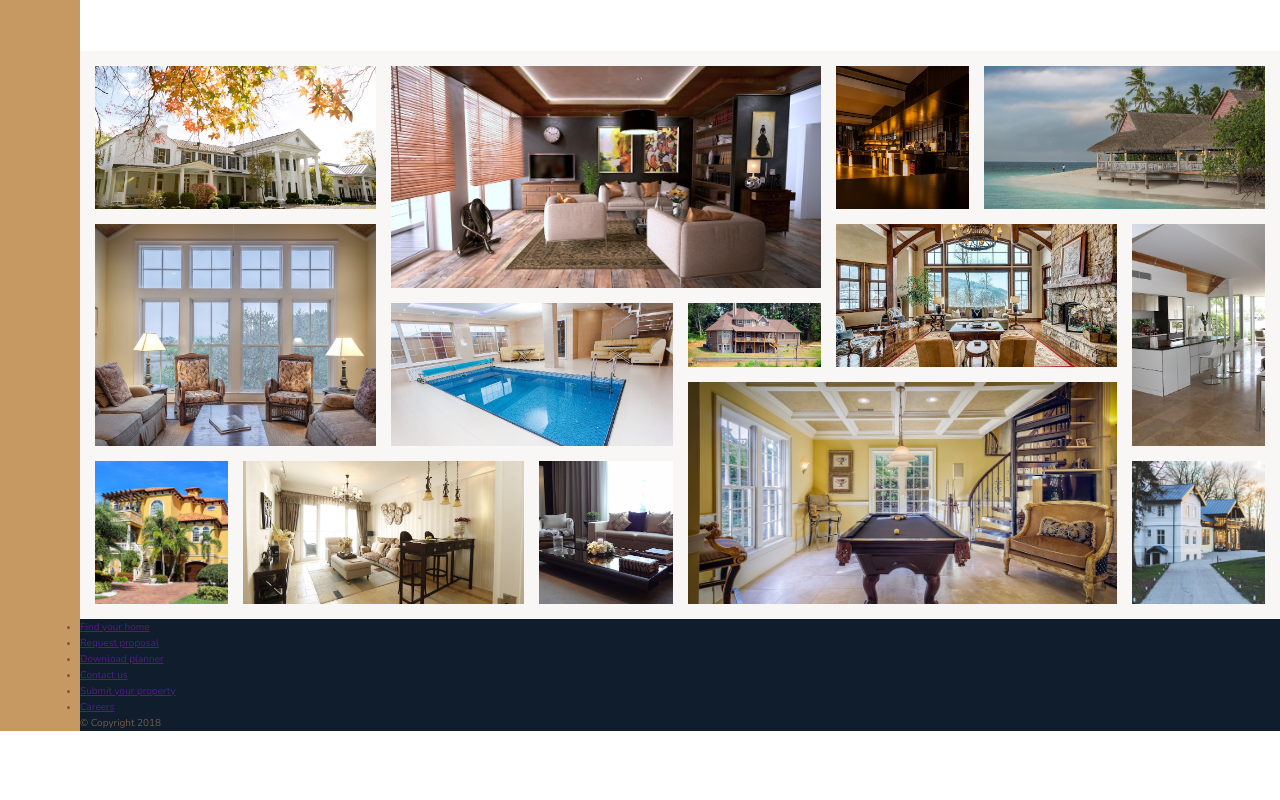
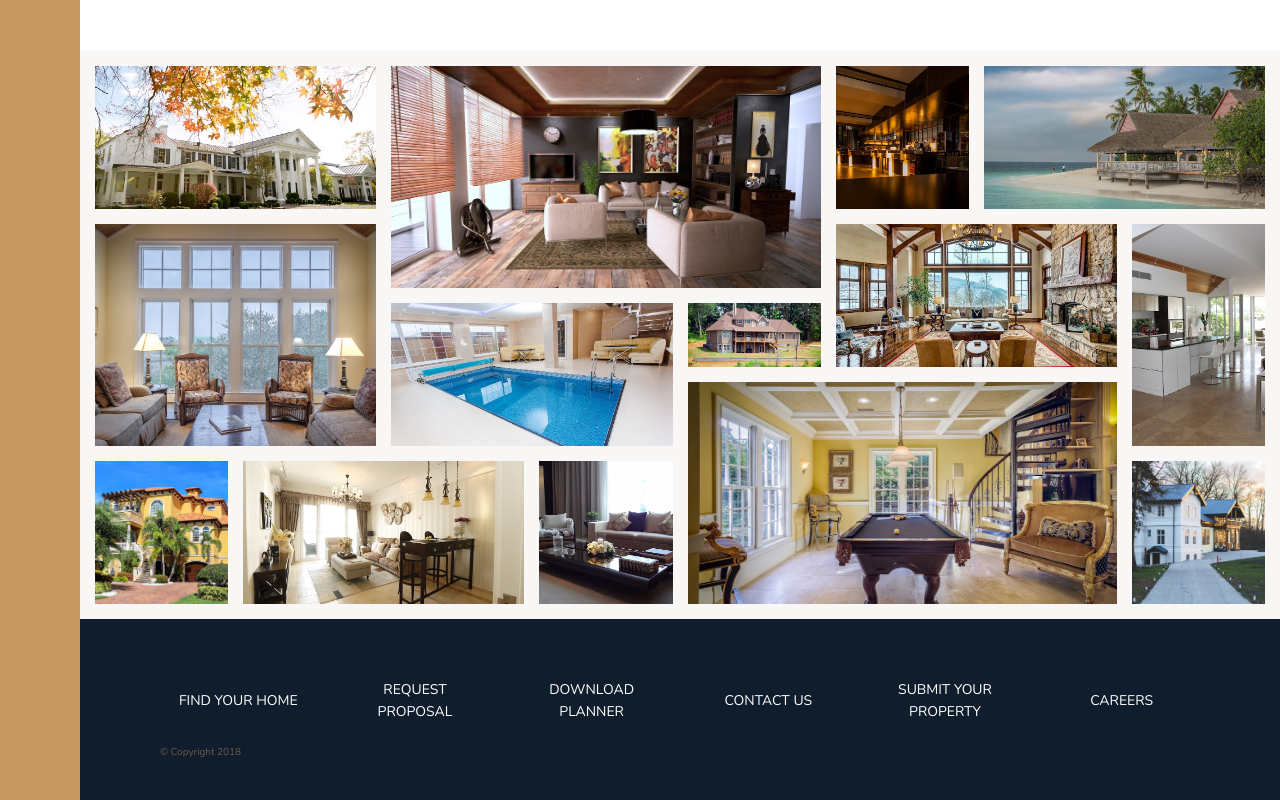
Before and after one commit to brentguf/css-grids, a website: page index.html in a window 1280 px wide. Shown: the part 2998-3798 px from the top of the page. Before the commit the page ends 3729 px from the top, so only its background shows below. Drawn offline with nearby package versions, Linux system fonts and the light colour scheme.

Commit message:
footer nav items styling

```diff
--- a/sass/_footer.scss
+++ b/sass/_footer.scss
@@ -1,4 +1,36 @@
 .footer {
   background-color: $color-secondary;
   grid-column: full-start / full-end;
+  padding: 4rem 8rem;
 }
+
+.nav {
+  list-style: none;
+
+  display: grid;
+  grid-template-columns: repeat(auto-fit, minmax(15rem, 1fr));
+  grid-gap: 2rem;
+  align-items: center;
+
+  &__link:link,
+  &__link:visited {
+    display: block;
+    text-transform: uppercase;
+    text-decoration: none;
+    color: #fff;
+    font-size: 1.4rem;
+    padding: 2rem 1rem;
+    text-align: center;
+    transition: all .2s;
+  }
+
+  &__link:hover,
+  &__link:active {
+    background-color: rgba(#fff, .05);
+    transform: translateY(-3px);
+  }
+}
+
+.copyright {
+
+}
```
Also changed, not shown: css/style.css.
